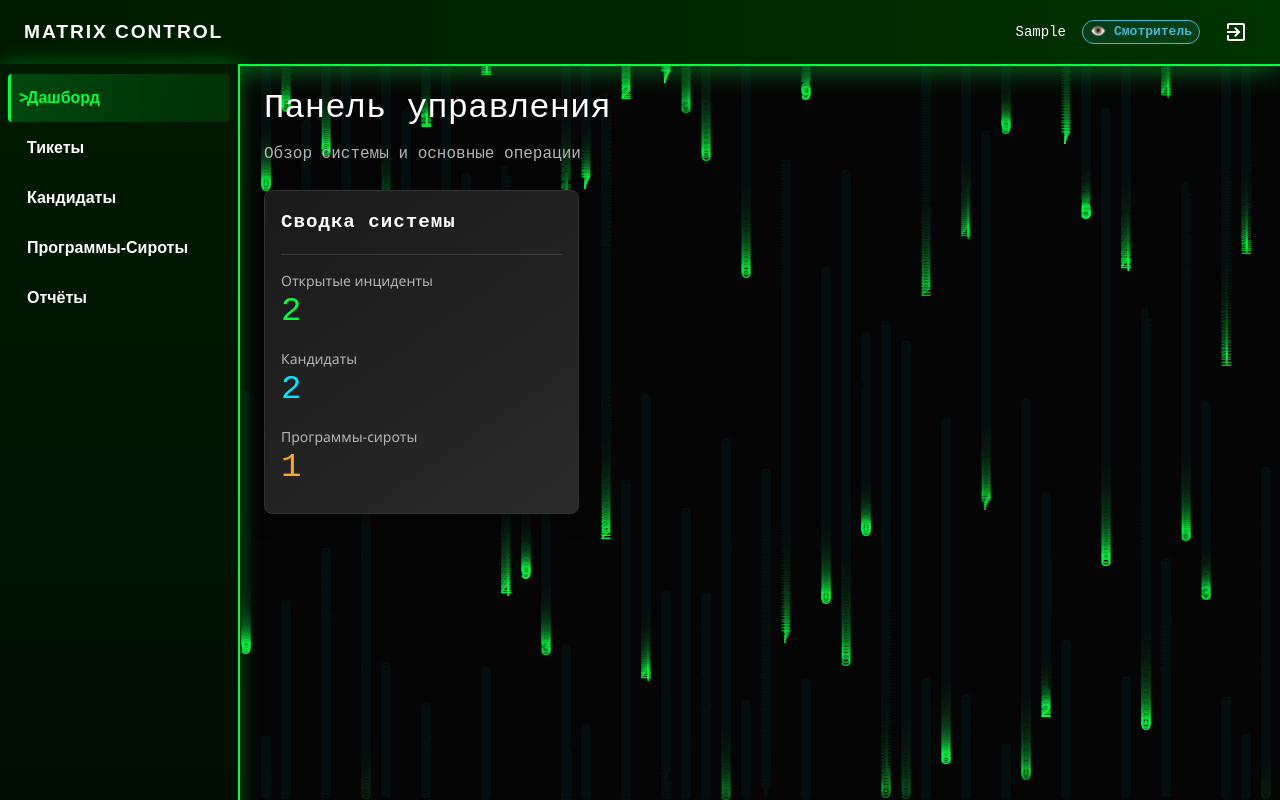
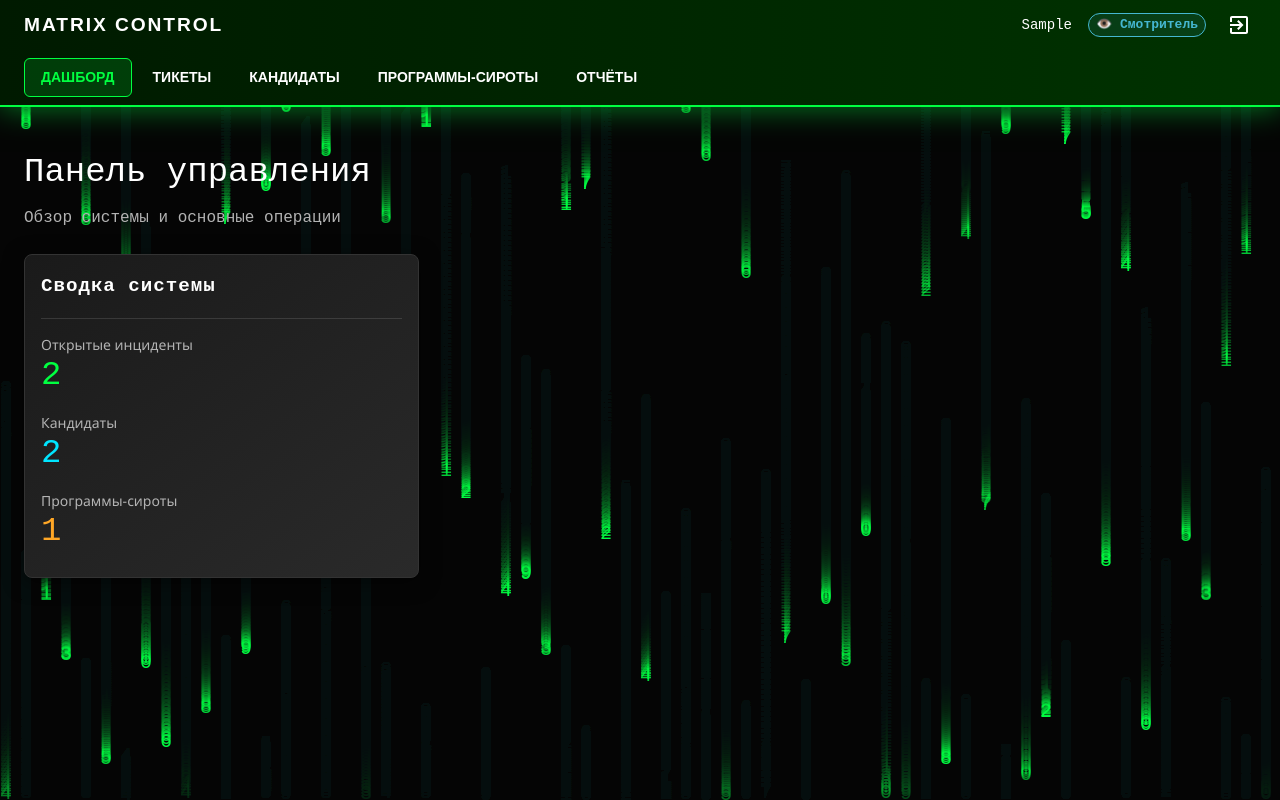
Before and after one commit to ren1kron/ppi_lab4, a React (Vite) app: page / in a window 1280 px wide. Both pictures are taken after typing "Sample" into the empty fields and a click on the button "Войти в систему". Built offline with nearby package versions, Linux system fonts and the light colour scheme.

Commit message:
fix(ux): move tabs to top

```diff
--- a/src/layouts/MainLayout.tsx
+++ b/src/layouts/MainLayout.tsx
@@ -10,7 +10,8 @@ import {
     ListItemText,
     Button,
     IconButton,
-    Fade
+    Fade,
+    Stack
 } from "@mui/material";
 import { ExitToApp as LogoutIcon } from "@mui/icons-material";
 import { Link, useLocation, useNavigate } from "react-router-dom";
@@ -45,10 +46,9 @@ export default function MainLayout({ children }: { children: React.ReactNode })
     }
 
     const visibleMenu = appRoutes.filter(r => r.roles.includes(user.role));
-    const shouldShowSidebar = visibleMenu.length > 1;
 
     return (
-        <Box sx={{ display: "flex", minHeight: '100vh' }}>
+        <Box sx={{ display: "flex", minHeight: '100vh', flexDirection: 'column' }}>
             {/* Matrix Background Effect */}
             <MatrixBackground />
 
@@ -58,14 +58,16 @@ export default function MainLayout({ children }: { children: React.ReactNode })
                     background: "linear-gradient(90deg, #001a00 0%, #003300 100%)",
                     borderBottom: "2px solid #00ff41",
                     boxShadow: "0 0 30px rgba(0, 255, 65, 0.5)",
-                    backdropFilter: "blur(10px)"
+                    backdropFilter: "blur(10px)",
+                    zIndex: 1200
                 }}
             >
-                <Toolbar sx={{ gap: 2 }}>
+                <Toolbar sx={{ gap: 2, minHeight: 64, display: 'flex', flexDirection: 'column', alignItems: 'flex-start', pt: 1, pb: 0 }}>
+                    {/* Top row: Logo, User, Role, Logout */}
+                    <Stack direction="row" sx={{ width: '100%', alignItems: 'center', justifyContent: 'space-between', gap: 2 }}>
                         <Typography
                             variant="h6"
                             sx={{
-                            flex: 1,
                                 fontFamily: "'Orbitron', sans-serif",
                                 fontWeight: 700,
                                 letterSpacing: '0.1em'
@@ -73,6 +75,7 @@ export default function MainLayout({ children }: { children: React.ReactNode })
                         >
                             MATRIX CONTROL
                         </Typography>
+                        <Stack direction="row" sx={{ alignItems: 'center', gap: 2 }}>
                             <Typography
                                 variant="body2"
                                 sx={{
@@ -87,6 +90,7 @@ export default function MainLayout({ children }: { children: React.ReactNode })
                                 color="inherit"
                                 onClick={logout}
                                 title="Выйти из системы"
+                                size="small"
                                 sx={{
                                     '&:hover': {
                                         backgroundColor: 'rgba(0, 255, 65, 0.1)'
@@ -95,80 +99,51 @@ export default function MainLayout({ children }: { children: React.ReactNode })
                             >
                                 <LogoutIcon />
                             </IconButton>
-                </Toolbar>
-            </AppBar>
+                        </Stack>
+                    </Stack>
 
-            {shouldShowSidebar && (
-                <Fade in timeout={800}>
-                    <Drawer
-                        variant="permanent"
+                    {/* Bottom row: Navigation tabs */}
+                    <Stack direction="row" sx={{ width: '100%', gap: 0.5, alignItems: 'center', pb: 1, overflowX: 'auto' }}>
+                        {visibleMenu.map(m => (
+                            <Button
+                                key={m.path}
+                                component={Link}
+                                to={m.path}
                                 sx={{
-                            [`& .MuiDrawer-paper`]: {
-                                width: 240,
-                                mt: 8,
-                                background: "linear-gradient(180deg, #001a00 0%, #000d00 100%)",
-                                borderRight: "2px solid #00ff41",
-                                boxShadow: "0 0 20px rgba(0, 255, 65, 0.3)",
-                                backdropFilter: "blur(10px)"
+                                    color: location.pathname === m.path ? "#00ff41" : "inherit",
+                                    fontFamily: "'Rajdhani', sans-serif",
+                                    fontWeight: 600,
+                                    fontSize: '0.875rem',
+                                    textTransform: 'uppercase',
+                                    background: location.pathname === m.path ? "rgba(0, 255, 65, 0.15)" : "transparent",
+                                    border: location.pathname === m.path ? "1px solid #00ff41" : "1px solid transparent",
+                                    borderRadius: "6px",
+                                    px: 2,
+                                    py: 0.75,
+                                    whiteSpace: 'nowrap',
+                                    transition: 'all 0.3s ease',
+                                    '&:hover': {
+                                        color: "#00ff41",
+                                        background: "rgba(0, 255, 65, 0.15)",
+                                        border: '1px solid #00ff41',
+                                        borderRadius: "2px"
                                     }
                                 }}
                             >
-                        <List>
-                            {visibleMenu.map(m => (
-                                <ListItemButton
-                                    key={m.path}
-                                    selected={location.pathname === m.path}
-                                    component={Link}
-                                    to={m.path}
-                                    sx={{
-                                        borderLeft: '3px solid transparent',
-                                        margin: '2px 8px',
-                                        borderRadius: '4px',
-                                        fontFamily: "'Rajdhani', sans-serif",
-                                        fontWeight: 600,
-                                        '&.Mui-selected': {
-                                            background: "linear-gradient(90deg, rgba(0, 255, 65, 0.2) 0%, rgba(0, 255, 65, 0.1) 100%)",
-                                            color: "#00ff41",
-                                            borderLeft: "3px solid #00ff41",
-                                            '&::before': {
-                                                content: '">"',
-                                                position: "absolute",
-                                                left: "8px",
-                                                color: "#00ff41",
-                                                fontWeight: "bold"
-                                            }
-                                        },
-                                        '&:hover': {
-                                            background: "rgba(0, 255, 65, 0.1)",
-                                            borderLeft: "3px solid #00ff41"
-                                        }
-                                    }}
-                                >
-                                    <ListItemText
-                                        primary={m.label}
-                                        sx={{
-                                            '& .MuiTypography-root': {
-                                                fontFamily: "'Rajdhani', sans-serif",
-                                                fontWeight: 600
-                                            }
-                                        }}
-                                    />
-                                </ListItemButton>
+                                {m.label}
+                            </Button>
                         ))}
-                        </List>
-                    </Drawer>
-                </Fade>
-            )}
+                    </Stack>
+                </Toolbar>
+            </AppBar>
 
             <Box
                 component="main"
                 sx={{
                     flex: 1,
                     p: 3,
-                    mt: 8,
-                    ml: shouldShowSidebar ? "240px" : 0,
-                    transition: 'margin-left 0.3s ease',
-                    minHeight: 'calc(100vh - 64px)',
+                    mt: 16,
+                    minHeight: 'calc(100vh - 128px)',
                     position: 'relative'
                 }}
             >
--- a/src/styles/global.css
+++ b/src/styles/global.css
@@ -12,7 +12,7 @@
     z-index: -1;
 }
 
-/* Анимированный цифровой дождь (опционально) */
+/* Анимированный цифровой дождь */
 .digital-rain {
     position: fixed;
     top: 0;
```
Also changed, not shown: 1 other file (tests, documents, lock files or other folders). Lines whose indentation alone changed are shown as unchanged.
